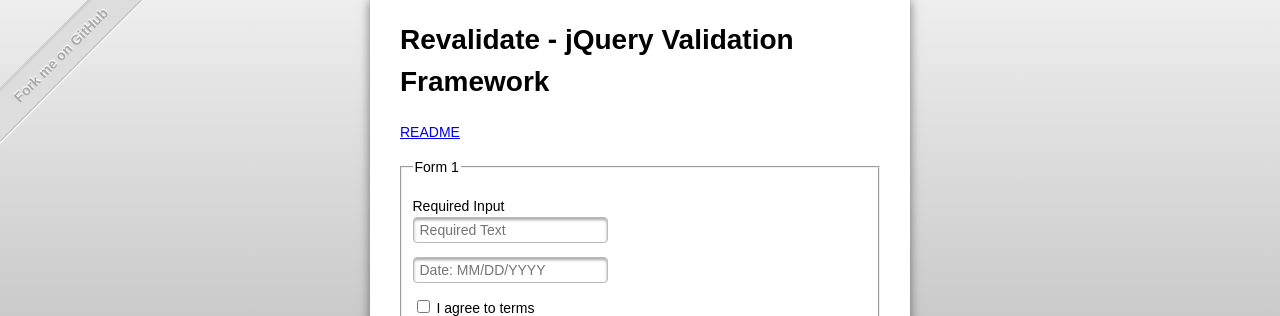
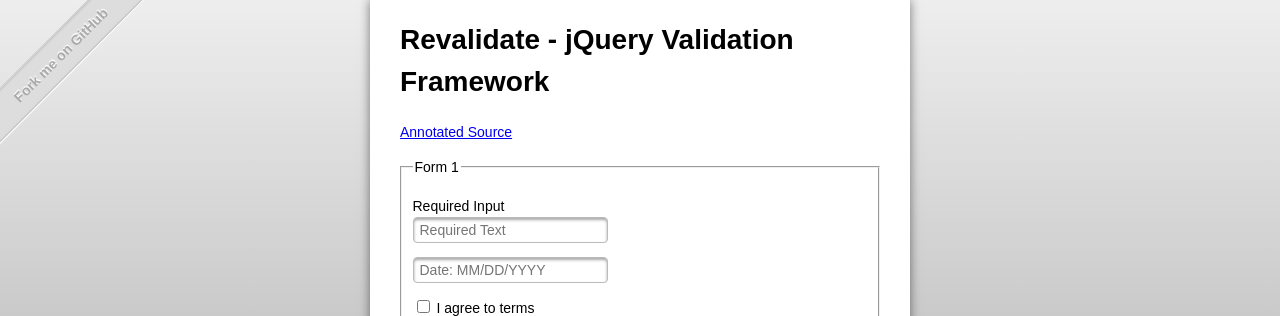
Before and after one commit to jethrolarson/revalidate, a Jekyll site: the page built from index.html, in a window 1280 px wide. Shown: the top 316 px of the page. Built offline with Jekyll 4.4.1, drawn with Linux system fonts in a browser that asks for light colours; comment, search, counter and statistics services are not loaded.

Commit message:
Link to readme wasn't working

```diff
--- a/index.html
+++ b/index.html
@@ -19,7 +19,7 @@ footInclude: '
 ---
 
 <div>
-	<a href="/README.html">README</a>
+	<a href="/docs/validation.html">Annotated Source</a>
 </div>
 <form action="" class="validate">
 	<fieldset>
```
